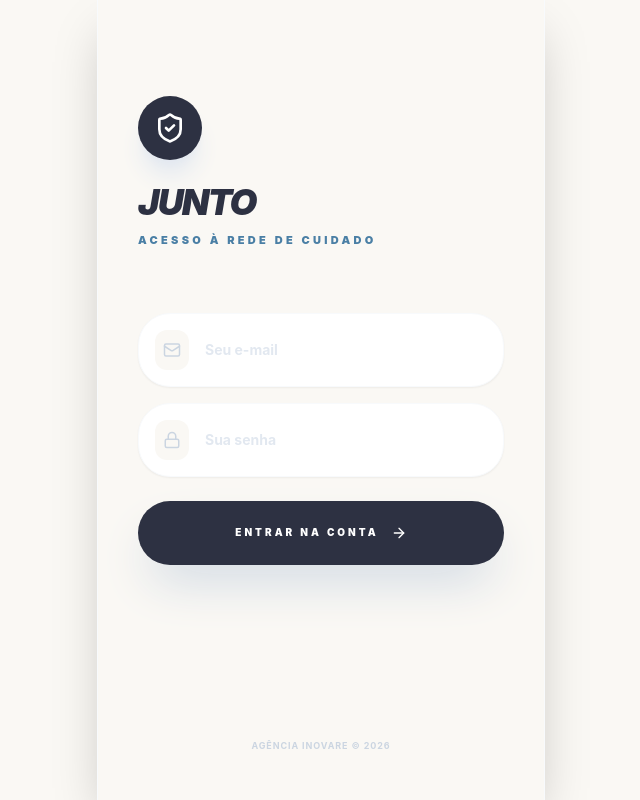
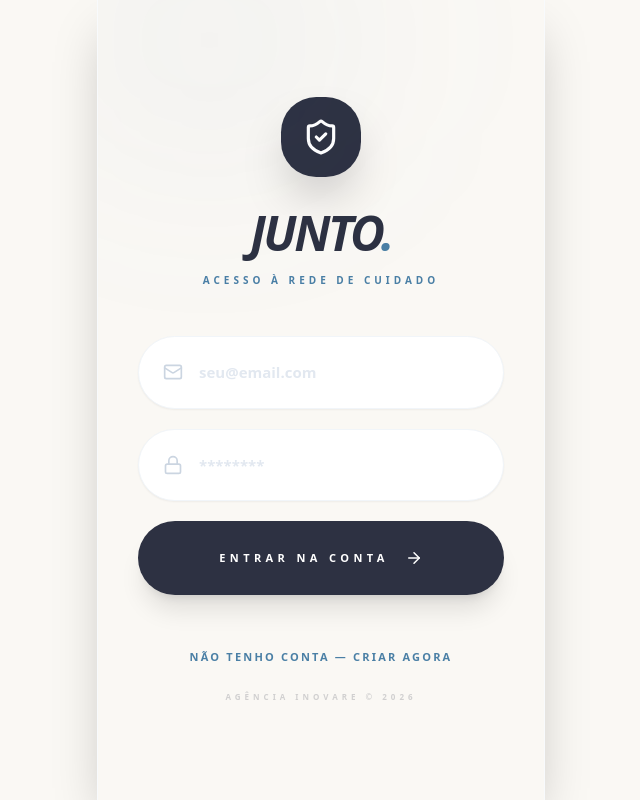
Before and after one commit to ArturoCreative/projeto-junto, a React (Vite) app: page / in a window 1280 px wide. Both pictures are taken after a click on the button "INICIAR JORNADA". Shown: the whole page, without its empty margins (319-959 px from the left). Built offline with nearby package versions, Linux system fonts and the light colour scheme.

Commit message:
Restauracao Login.tsx

```diff
--- a/src/pages/Login.tsx
+++ b/src/pages/Login.tsx
@@ -1,79 +1,103 @@
-import React, { useState } from 'react';
+import React, { useState, useEffect } from 'react';
 import { supabase } from '../supabase';
-import { Mail, Lock, Loader2, ArrowRight, ShieldCheck } from 'lucide-react';
+import {
+  Mail,
+  Lock,
+  ArrowRight,
+  Loader2,
+  ShieldCheck,
+  Sparkles,
+  AlertCircle
+} from 'lucide-react';
 
-interface LoginProps {
-  onAuthenticated: (session: any) => void;
-}
-
-export default function Login({ onAuthenticated }: LoginProps) {
+export default function Login() {
   const [loading, setLoading] = useState(false);
+  const [isReady, setIsReady] = useState(false);
+  const [isSignUp, setIsSignUp] = useState(false); // Alterna entre Login e Cadastro
   const [email, setEmail] = useState('');
   const [password, setPassword] = useState('');
   const [error, setError] = useState<string | null>(null);
 
-  async function handleLogin(e: React.FormEvent) {
+  useEffect(() => {
+    setIsReady(true);
+  }, []);
+
+  async function handleAuth(e: React.FormEvent) {
     e.preventDefault();
     setLoading(true);
     setError(null);
 
     try {
-      const { data, error } = await supabase.auth.signInWithPassword({
+      if (isSignUp) {
+        // Lógica de Criar Cadastro
+        const { error: signUpError } = await supabase.auth.signUp({
           email,
           password,
         });
-
-      if (error) throw error;
-      if (data.session) onAuthenticated(data.session);
+        if (signUpError) throw signUpError;
+        alert("Conta criada! Verifique seu e-mail ou faça login.");
+        setIsSignUp(false);
+      } else {
+        // Lógica de Login
+        const { error: signInError } = await supabase.auth.signInWithPassword({
+          email,
+          password,
+        });
+        if (signInError) throw signInError;
+      }
     } catch (err: any) {
-      setError(err.message === 'Invalid login credentials'
-        ? 'E-mail ou senha incorretos.'
-        : 'Erro ao conectar. Verifique sua internet.');
+      setError(err.message === "Invalid login credentials" ? "E-mail ou senha incorretos." : err.message);
     } finally {
       setLoading(false);
     }
   }
 
   return (
-    <div className="min-h-screen bg-[#FAF8F4] flex flex-col px-10 pt-24 pb-12">
-      {/* Branding */}
-      <div className="mb-16">
-        <div className="w-16 h-16 bg-[#2D3142] rounded-[2rem] flex items-center justify-center text-white mb-6 shadow-xl shadow-slate-200">
-          <ShieldCheck size={32} />
+    <div className="min-h-screen bg-[#FAF8F4] flex flex-col font-sans relative overflow-hidden">
+      {/* Background Decor Inovare */}
+      <div className="absolute top-[-10%] left-[-10%] w-[70%] h-[30%] bg-[#4A7FA5]/5 rounded-full blur-[100px]" />
+
+      <main className={`flex-1 flex flex-col items-center justify-center px-10 transition-all duration-1000 ${isReady ? 'opacity-100' : 'opacity-0'}`}>
+        <header className="text-center mb-12 space-y-4">
+          <div className="w-20 h-20 bg-[#2D3142] rounded-[2.2rem] flex items-center justify-center text-white shadow-2xl mx-auto mb-8">
+            <ShieldCheck size={38} />
           </div>
-        <h1 className="text-[#2D3142] font-black text-4xl tracking-tighter italic leading-none">
-          JUNTO
+          <h1 className="text-[#2D3142] font-black text-5xl tracking-tighter italic leading-none">
+            {isSignUp ? 'CRIAR' : 'JUNTO'}<span className="text-[#4A7FA5]">.</span>
           </h1>
-        <p className="text-[#4A7FA5] text-[11px] font-black uppercase tracking-[0.3em] mt-3">
-          Acesso à Rede de Cuidado
+          <p className="text-[#4A7FA5] text-[10px] font-black uppercase tracking-[0.4em]">
+            {isSignUp ? 'Registre sua família' : 'Acesso à Rede de Cuidado'}
           </p>
-      </div>
+        </header>
 
-      {/* Formulário */}
-      <form onSubmit={handleLogin} className="flex-1 space-y-6">
-        <div className="space-y-4">
-          <div className="bg-white rounded-[2rem] p-4 shadow-sm border border-slate-50 flex items-center gap-4 focus-within:ring-2 focus-within:ring-[#4A7FA5]/20 transition-all">
-            <div className="w-10 h-10 bg-[#FAF8F4] rounded-xl flex items-center justify-center text-slate-300">
-              <Mail size={18} />
+        <form onSubmit={handleAuth} className="w-full max-w-sm space-y-5">
+          {/* Campo Email */}
+          <div className="group bg-white p-6 rounded-[2.5rem] border border-slate-100 shadow-sm focus-within:ring-4 focus-within:ring-[#4A7FA5]/5 transition-all">
+            <div className="flex items-center gap-4">
+              <div className="text-slate-300 group-focus-within:text-[#4A7FA5] transition-colors">
+                <Mail size={20} />
               </div>
               <input
                 type="email"
-              placeholder="Seu e-mail"
-              className="bg-transparent border-none p-0 text-sm font-bold w-full focus:ring-0 placeholder:text-slate-200"
+                placeholder="seu@email.com"
+                className="bg-transparent border-none w-full text-[15px] font-bold focus:ring-0 p-0 text-[#2D3142] placeholder:text-slate-200"
                 value={email}
                 onChange={(e) => setEmail(e.target.value)}
                 required
               />
             </div>
+          </div>
 
-          <div className="bg-white rounded-[2rem] p-4 shadow-sm border border-slate-50 flex items-center gap-4 focus-within:ring-2 focus-within:ring-[#4A7FA5]/20 transition-all">
-            <div className="w-10 h-10 bg-[#FAF8F4] rounded-xl flex items-center justify-center text-slate-300">
-              <Lock size={18} />
+          {/* Campo Senha */}
+          <div className="group bg-white p-6 rounded-[2.5rem] border border-slate-100 shadow-sm focus-within:ring-4 focus-within:ring-[#4A7FA5]/5 transition-all">
+            <div className="flex items-center gap-4">
+              <div className="text-slate-300 group-focus-within:text-[#4A7FA5] transition-colors">
+                <Lock size={20} />
               </div>
               <input
                 type="password"
-              placeholder="Sua senha"
-              className="bg-transparent border-none p-0 text-sm font-bold w-full focus:ring-0 placeholder:text-slate-200"
+                placeholder="********"
+                className="bg-transparent border-none w-full text-[15px] font-bold focus:ring-0 p-0 text-[#2D3142] placeholder:text-slate-200"
                 value={password}
                 onChange={(e) => setPassword(e.target.value)}
                 required
@@ -82,30 +106,39 @@ export default function Login({ onAuthenticated }: LoginProps) {
           </div>
 
           {error && (
-          <p className="text-red-500 text-[10px] font-black uppercase tracking-widest text-center animate-pulse">
-            {error}
-          </p>
+            <div className="flex items-center gap-2 justify-center text-red-500 animate-pulse">
+              <AlertCircle size={14} />
+              <span className="text-[10px] font-black uppercase tracking-widest">{error}</span>
+            </div>
           )}
 
           <button
             type="submit"
             disabled={loading}
-          className="w-full bg-[#2D3142] text-white py-6 rounded-[2rem] font-black uppercase text-[10px] tracking-[0.3em] shadow-2xl shadow-slate-300 flex items-center justify-center gap-3 active:scale-95 transition-all disabled:opacity-50"
+            className="w-full bg-[#2D3142] text-white py-7 rounded-[2.5rem] font-black uppercase text-[11px] tracking-[0.4em] shadow-xl flex items-center justify-center gap-4 active:scale-95 transition-all disabled:opacity-50"
           >
-          {loading ? (
-            <Loader2 className="animate-spin" size={18} />
-          ) : (
-            <>Entrar na conta <ArrowRight size={16} /></>
+            {loading ? <Loader2 className="animate-spin" /> : (
+              <>
+                {isSignUp ? 'Finalizar Cadastro' : 'Entrar na Conta'}
+                <ArrowRight size={18} />
+              </>
             )}
           </button>
         </form>
 
-      {/* Rodapé */}
-      <footer className="mt-12 text-center">
-        <p className="text-slate-300 text-[9px] font-bold uppercase tracking-widest">
-          Agência Inovare &copy; 2026
-        </p>
+        <footer className="mt-12 text-center space-y-6">
+          <button
+            onClick={() => setIsSignUp(!isSignUp)}
+            className="text-[11px] font-black uppercase tracking-[0.2em] text-[#4A7FA5] hover:text-[#2D3142] transition-colors"
+          >
+            {isSignUp ? 'Já tenho uma conta — Entrar' : 'Não tenho conta — Criar agora'}
+          </button>
+
+          <div className="flex flex-col items-center gap-2 opacity-20">
+            <p className="text-[#2D3142] text-[8px] font-black uppercase tracking-[0.5em]">Agência Inovare © 2026</p>
+          </div>
         </footer>
+      </main>
     </div>
   );
 }
```
Lines whose indentation alone changed are shown as unchanged.
